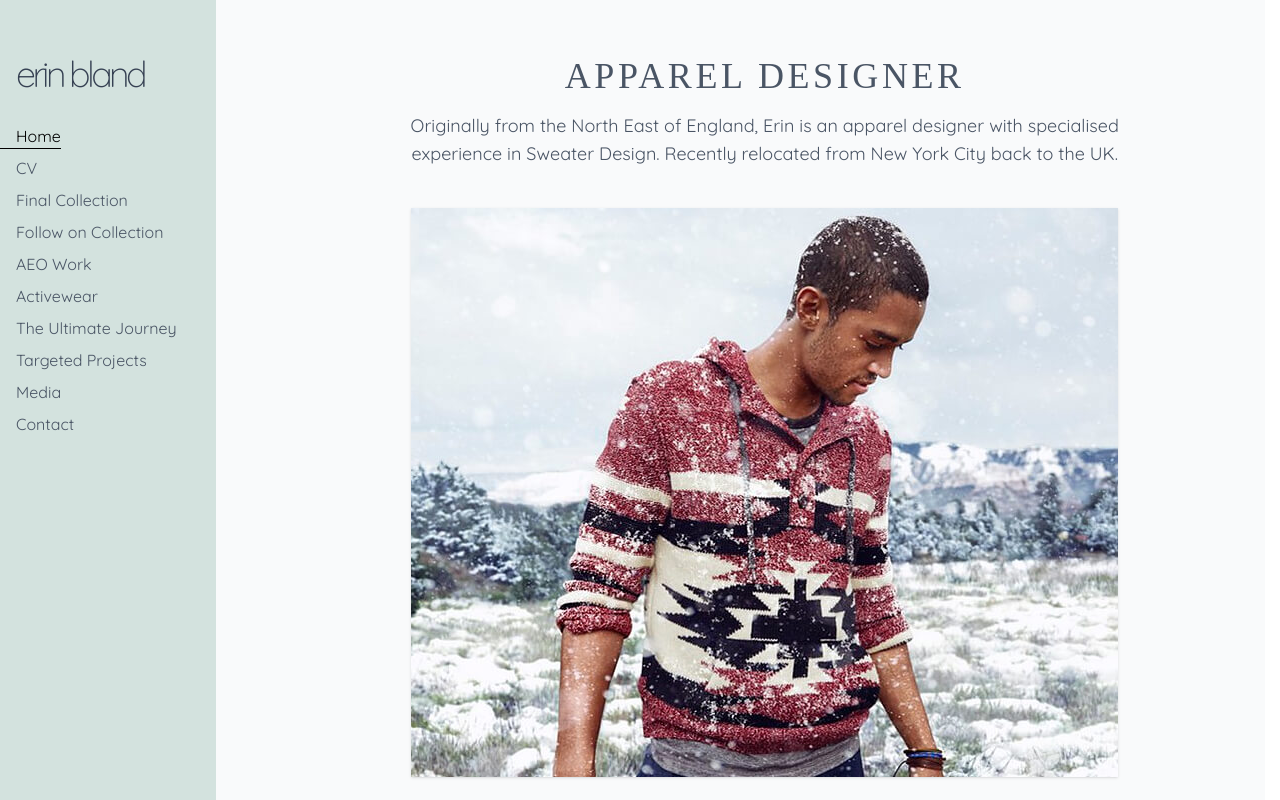
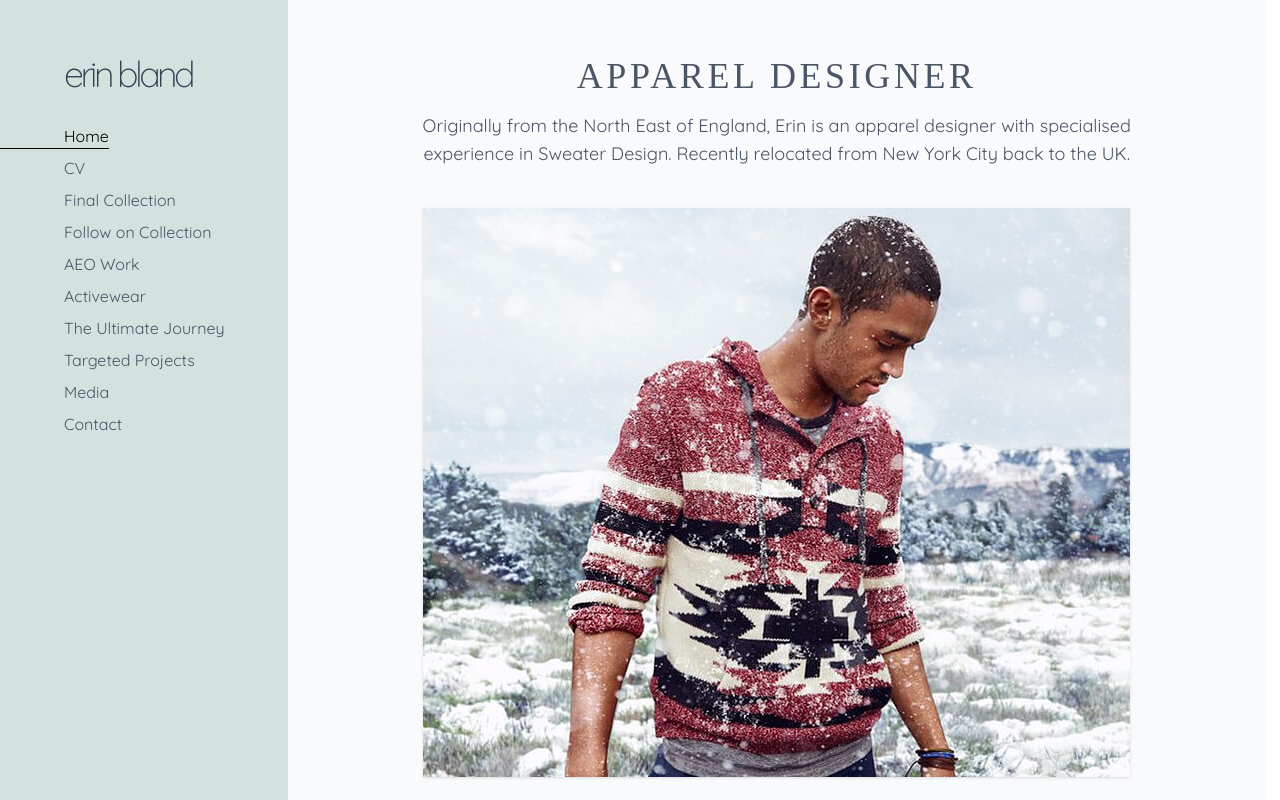
Before and after one commit to maxoys45/erinbland, a React (Vite) app: page / in a window 1280 px wide. Shown: the top 800 px of the page. Built offline with nearby package versions, Linux system fonts and the light colour scheme; a web font is replaced by a local one.

Commit message:
adjusting layout so sidebar is always on left

```diff
--- a/src/components/Layout.tsx
+++ b/src/components/Layout.tsx
@@ -19,10 +19,8 @@ const Layout = () => {
   }, [showMenu]);
 
   return (
-    <div className="flex grow bg-gray-50">
-      <div className="container mx-auto flex grow px-4">
-        <div className="flex grow max-md:flex-col md:gap-10 lg:gap-16">
-          <header className="sticky top-0 shrink-0 bg-eb-green-light pt-4 max-md:-mx-4 max-md:flex max-md:items-center max-md:justify-between max-md:px-4 max-md:pb-4 md:h-screen md:pt-8 md:pr-10 md:before:absolute md:before:top-0 md:before:right-0 md:before:bottom-0 md:before:-z-1 md:before:block md:before:h-full md:before:w-[500%] md:before:bg-eb-green lg:pt-14">
+    <div className="flex grow flex-col bg-gray-50 md:flex-row">
+      <header className="sticky top-0 shrink-0 bg-eb-green-light px-4 py-4 max-md:flex max-md:items-center max-md:justify-between md:h-screen md:px-10 md:pt-8 md:before:absolute md:before:top-0 md:before:right-0 md:before:bottom-0 md:before:-z-1 md:before:block md:before:h-full md:before:w-[500%] md:before:bg-eb-green lg:px-16 lg:pt-14">
         <p className="text-3xl leading-none font-light tracking-[-0.1em] text-gray-700 hover:text-black md:mb-8 lg:text-4xl">
           <Link to="../">{copy.general.brand_name}</Link>
         </p>
@@ -37,12 +35,10 @@ const Layout = () => {
         <Navbar />
       </header>
 
-          <div className="flex grow flex-col pt-6 md:pt-8 lg:pt-14">
+      <div className="container mx-auto flex grow flex-col px-4 pt-6 md:px-10 md:pt-8 lg:px-14 lg:pt-14">
         <Outlet />
 
         <Footer />
-          </div>
-        </div>
       </div>
     </div>
   );
```
Lines whose indentation alone changed are shown as unchanged.
